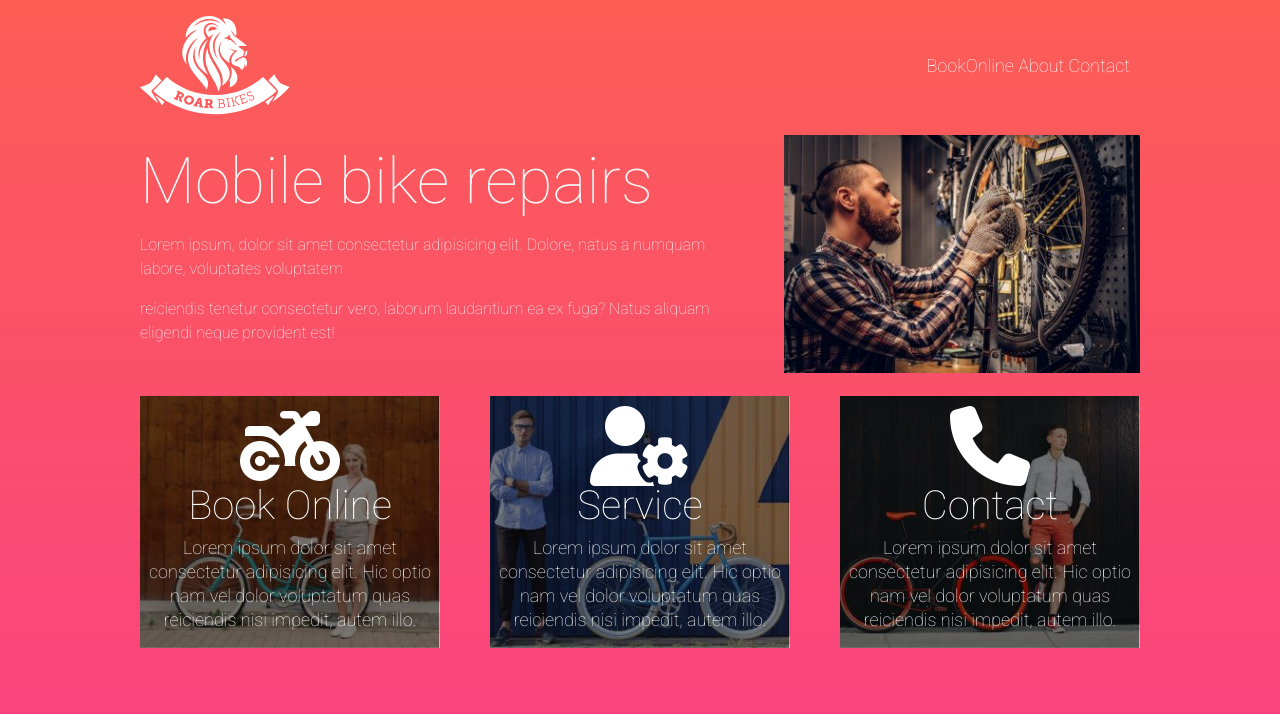
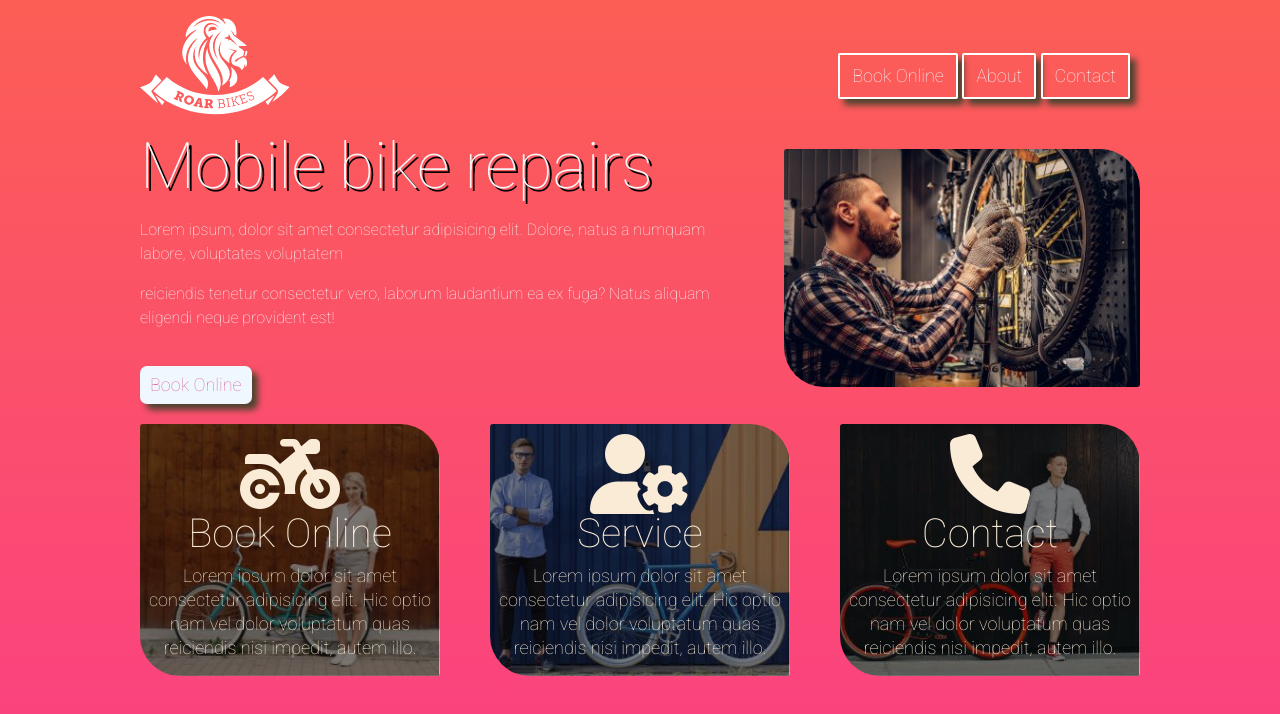
Before and after one commit to rkant225/MTML_CSS_project, a plain HTML site: page Project_2/index.html in a window 1280 px wide. Drawn offline with Linux system fonts and the light colour scheme; a web font is replaced by a local one.

Commit message:
made come changes to project2

```diff
--- a/Project_2/index.html
+++ b/Project_2/index.html
@@ -16,7 +16,9 @@
         <header>
             <img src="logo-roar-bikes.png" alt="">
             <div class="control-buttons">
-                BookOnline About Contact
+                <a href="#">Book Online</a>
+                <a href="#">About</a>
+                <a href="#">Contact</a>
             </div>
         </header>
 
@@ -25,27 +27,37 @@
                 <h1>Mobile bike repairs</h1>
                 <p>Lorem ipsum, dolor sit amet consectetur adipisicing elit. Dolore, natus a numquam labore, voluptates voluptatem</p>
                 <p>reiciendis tenetur consectetur vero, laborum laudantium ea ex fuga? Natus aliquam eligendi neque provident est!</p>
+            <a id="myButton" href="#">Book Online</a>
             </div>
             <div class="herobox2">
                 <img id="logo" src="image-bike-repair-service.jpg" alt="user image">
             </div>
+
         </main>
+
+
 
         <div class="cards">
             <div class="card1">
+                <a href="#">
                     <i class="fas fa-motorcycle"></i>
                     <h2>Book Online</h2>
                     <p>Lorem ipsum dolor sit amet consectetur adipisicing elit. Hic optio nam vel dolor voluptatum quas reiciendis nisi impedit, autem illo.</p>
+                </a>
             </div>
             <div class="card2">
+                <a href="#">
                     <i class="fas fa-user-cog"></i>
                     <h2>Service</h2>
                     <p>Lorem ipsum dolor sit amet consectetur adipisicing elit. Hic optio nam vel dolor voluptatum quas reiciendis nisi impedit, autem illo.</p>
+                </a>
             </div>
             <div class="card3">
+                <a href="#">
                     <i class="fas fa-phone"></i>
                     <h2>Contact</h2>
                     <p>Lorem ipsum dolor sit amet consectetur adipisicing elit. Hic optio nam vel dolor voluptatum quas reiciendis nisi impedit, autem illo.</p>
+                </a>
             </div>
         </div>
     </div>
--- a/Project_2/style.css
+++ b/Project_2/style.css
@@ -27,6 +27,21 @@ header{
     margin-right: 10px;
 }
 
+div.control-buttons a{
+    box-sizing: border-box;
+
+    color: whitesmoke;
+    text-decoration: none;
+    border-radius: 3px;
+    border: 2px solid white;
+    padding: 12px;
+    display: inline-block;
+    margin-top: 20px;
+    border-radius: 2px;
+    box-shadow: 6px 6px 6px rgb(78, 67, 48);
+    margin-right: 0px;
+}
+
 main{
     min-height: 200px;
     display: flex;
@@ -47,6 +62,7 @@ main{
     background-position: bottom;
     min-height: 250px;
     width: 30%;
+    border-radius: 3px 40px;
 }
 
 .card2{
@@ -55,6 +71,7 @@ main{
     background-position: bottom;
     min-height: 250px;
     width: 30%;
+    border-radius: 3px 40px;
 }
 
 .card3{
@@ -63,6 +80,7 @@ main{
     background-position: bottom;
     min-height: 250px;
     width: 30%;
+    border-radius: 3px 40px;
 }
 
 .herobox1{
@@ -78,6 +96,7 @@ main div h1{
     font-size: 4rem;
     color: whitesmoke;
     margin-bottom: 1.2rem;
+    text-shadow: 3px 3px black;
 }
 
 main div p{
@@ -100,7 +119,28 @@ div.cards div h2{
     margin-bottom: 10px;
 }
 
+#logo{
+    border-radius: 3px 40px;
+}
+
+a#myButton{
+    color: palevioletred;
+    text-decoration: none;
+    background-color: aliceblue;
+    border-radius: 3px;
+    padding: 10px;
+    display: inline-block;
+    margin-top: 20px;
+    border-radius: 7px;
+    box-shadow: 6px 6px 6px rgb(78, 67, 48);
+}
+
 div.cards div i{
     margin-top: 10px;
     font-size: 80px;
 }
+
+div a{
+    color: antiquewhite;
+    text-decoration: none;
+}
```
Lines whose indentation alone changed are shown as unchanged.
